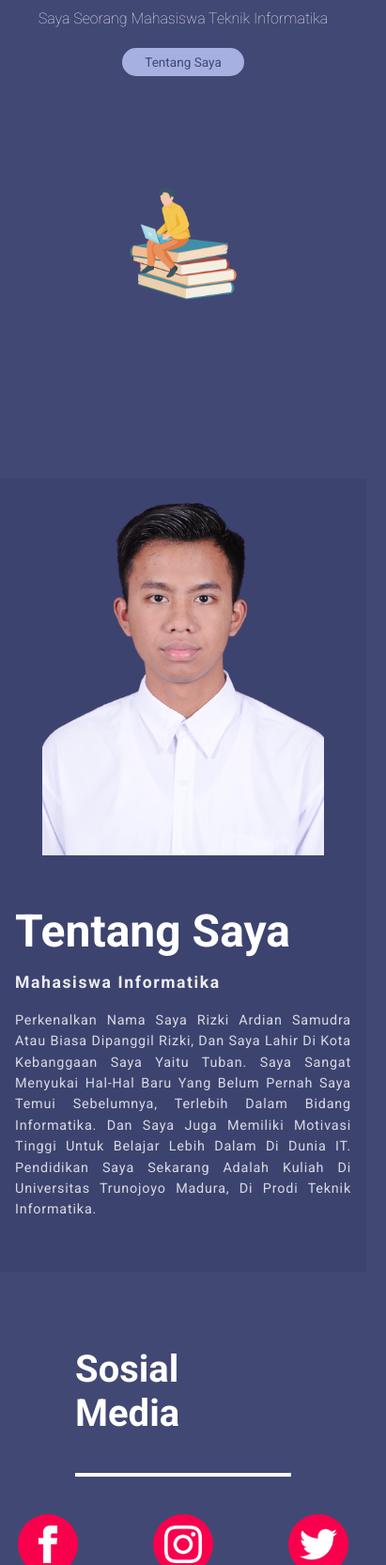
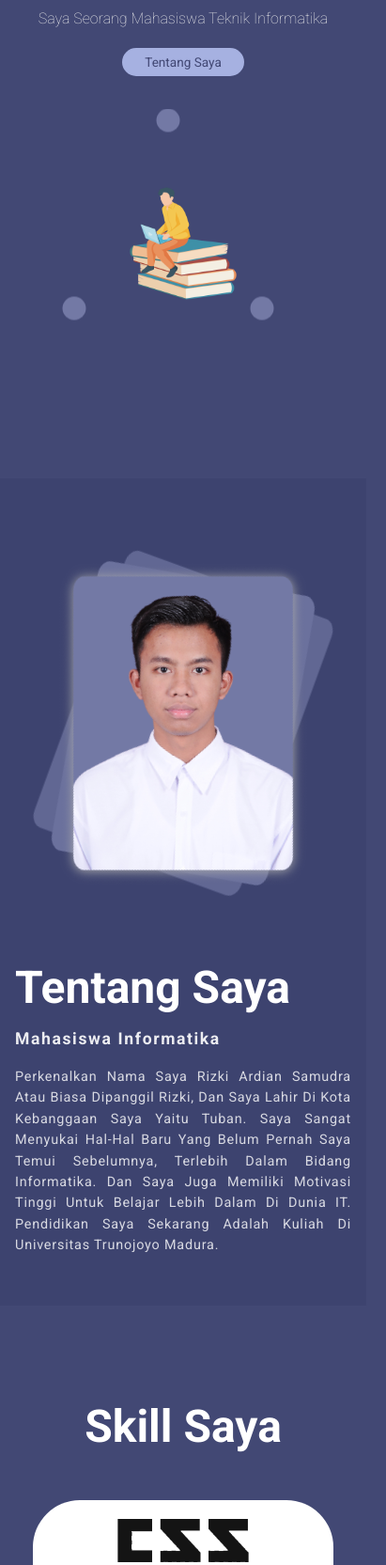
Before and after one commit to rizkiardiansamudra/rizkiardian.github.io, a plain HTML site: page index.html in a window 390 px wide. Shown: the part 335-2000 px from the top of the page at 94% size, 411 px wide, since content can reach past the window. Drawn offline with Linux system fonts and the light colour scheme.

Commit message:
Add files via upload

```diff
--- a/index.html
+++ b/index.html
@@ -25,8 +25,7 @@
         <a href="#kontak">kontak</a>
     </nav>
 
-    <div class="icon">
-    </div>
+    <div class="icon"></div>
 
 </header>
 
@@ -36,6 +35,13 @@
 <!-- home start -->
 
 <div class="home" id="home">
+
+    <div class="box-circle">
+        <div class="circle"></div>
+        <div class="circle"></div>
+        <div class="circle"></div>
+    </div>
+
 
 	<aside>
         <div class="content">
@@ -55,30 +61,52 @@
 
 <main>
 
-    <div class="tentang" id="tentang">
+    <div class="tentang">
 
-        <article class="article">
+        <article class="article" id="tentang">
 
             <div class="foto">
-                <img src="images/foto.png">
+                <div class="bg-foto1">
+                    <div class="bg-foto2">
+                        <img src="images/foto.png">
+                    </div>
+                </div>
             </div>
 
             <div class="deskripsi">
 				<h2>Tentang Saya</h2>
 				<h5>Mahasiswa Informatika</h5>
-				<p>Perkenalkan nama saya Rizki Ardian Samudra atau biasa dipanggil Rizki, dan saya lahir di kota kebanggaan saya yaitu Tuban. Saya sangat menyukai hal-hal baru yang belum pernah saya temui sebelumnya, terlebih dalam bidang informatika. Dan saya juga memiliki motivasi tinggi untuk belajar lebih dalam di dunia IT. Pendidikan saya sekarang adalah kuliah di Universitas Trunojoyo Madura, di Prodi Teknik Informatika.</p>
+				<p>Perkenalkan nama saya Rizki Ardian Samudra atau biasa dipanggil Rizki, dan saya lahir di kota kebanggaan saya yaitu Tuban. Saya sangat menyukai hal-hal baru yang belum pernah saya temui sebelumnya, terlebih dalam bidang informatika. Dan saya juga memiliki motivasi tinggi untuk belajar lebih dalam di dunia IT. Pendidikan saya sekarang adalah kuliah di Universitas Trunojoyo Madura.</p>
 			</div>
 
         </article>
 
     </div>
 
+
+    <div class="skills" id="skills">
+		<div class="title">
+			<h1>Skill Saya</h1>
+		</div>
+		<div class="box">
+			<div class="logo">
+				<img src="images/css.png">
+			</div>
+			<div class="logo">
+				<img src="images/html.png">
+			</div>
+			<div class="logo">
+				<img src="images/javascript.png">
+			</div>
+		</div>
+	</div>
+
+
     <div class="kontak" id="kontak">
 
         <aside>
 
             <p>Sosial Media</p>
-            <hr>
             <div class="sosmed">
                 <a href="https://www.facebook.com/profile.php?id=100069632323607"><div class="facebook"></div></a>
                 <a href="https://www.instagram.com/rizkiardiansamudra/"><div class="instagram"></div></a>
--- a/style.css
+++ b/style.css
@@ -74,7 +74,12 @@ header .icon {
   display: none;
 }
 
+.home {
+  position: relative;
+}
+
 .home aside {
+  position: relative;
   display: flex;
   align-items: center;
   background: url(images/buku.png) no-repeat;
@@ -134,11 +139,33 @@ header .icon {
 
 .tentang .article .foto {
   flex: 1 1 45rem;
+  overflow: hidden;
+}
+
+.tentang .article .foto .bg-foto1 {
+  background-color: #616793;
+  border-radius: 5%;
+  width: fit-content;
+  rotate: 20deg;
+  margin: auto;
+}
+
+.tentang .article .foto .bg-foto2 {
+  background-color: #6b719d;
+  border-radius: 5%;
+  width: fit-content;
+  rotate: -10deg;
 }
 
 .tentang .article .foto img {
+  background-color: #7379a5;
+  border-radius: 5%;
   display: block;
   margin: auto;
+  rotate: -10deg;
+  box-shadow: 0px 2px 20px #aaaaaa;
+  width: 100%;
+  object-fit: cover;
 }
 
 .tentang .article .deskripsi {
@@ -172,9 +199,10 @@ header .icon {
 }
 
 .kontak {
-  background: var(--warna-empat);
+  background: rgba(61, 67, 111);
   max-height: 45rem;
   padding: 10rem;
+  padding-bottom: 38rem;
 }
 
 .kontak aside {
@@ -191,14 +219,10 @@ header .icon {
   margin-bottom: 5rem;
 }
 
-.kontak aside hr {
-  width: 100%;
-  background-color: white;
-  height: 0.5rem;
-}
-
 .sosmed {
   display: flex;
+  padding: 0px 120px;
+  border-top: 4px solid white;
 }
 
 .sosmed a {
@@ -257,6 +281,83 @@ header .icon {
   color: white;
 }
 
+.box-circle {
+  position: absolute;
+  top: 15%;
+  right: 10%;
+  width: 500px;
+  height: 500px;
+  animation: putar 5s linear infinite;
+  /* background-color: red;
+  opacity: 50%;
+  border-radius: 100%; */
+}
+
+@keyframes putar {
+  from {
+    transform: rotate(0deg);
+  }
+  to {
+    transform: rotate(360deg);
+  }
+}
+
+.circle {
+  position: absolute;
+  width: 50px;
+  height: 50px;
+  background-color: #7379a5;
+  border-radius: 100%;
+  margin: -25px;
+}
+
+.circle:nth-child(1) {
+  top: 0;
+  left: 50%;
+}
+
+.circle:nth-child(2) {
+  top: 80%;
+  left: 90%;
+}
+
+.circle:nth-child(3) {
+  top: 80%;
+  right: 90%;
+}
+
+.skills {
+  background: var(--warna-empat);
+  width: 100%;
+  padding-top: 50px;
+  padding-bottom: 150px;
+}
+
+.title h1 {
+  color: white;
+  font-size: 75px;
+  margin: 50px auto;
+  text-align: center;
+}
+.box {
+  display: flex;
+  justify-content: center;
+  align-items: center;
+}
+.box .logo {
+  background-color: white;
+  border-radius: 50px;
+  padding: 20px;
+  margin: 0px 20px;
+}
+.box .logo img {
+  width: 20rem;
+}
+.box .logo:nth-child(2) img {
+  height: 30rem;
+  width: 25rem;
+}
+
 /* media queri */
 @media (max-width: 990px) {
   html {
@@ -268,6 +369,49 @@ header .icon {
 
   .home aside {
     padding: 2rem;
+  }
+
+  .tentang {
+    padding-left: 2rem;
+    padding-right: 2rem;
+  }
+
+  .tentang .article .foto .bg-foto1 {
+    scale: 0.8;
+    margin: auto;
+  }
+
+  .box-circle {
+    scale: 0.8;
+    top: 20%;
+    right: 1%;
+  }
+
+  .title h1 {
+    font-size: 6rem;
+  }
+
+  .box {
+    display: block;
+  }
+  .box .logo {
+    border-radius: 50px;
+    padding: 20px;
+    margin: auto;
+    margin-bottom: 5rem;
+    width: 40rem;
+    height: 50rem;
+    overflow: hidden;
+  }
+  .box .logo img {
+    width: 100%;
+    margin: auto;
+    object-fit: cover;
+    object-position: center;
+  }
+  .box .logo:nth-child(2) img {
+    width: 100%;
+    height: 100%;
   }
 }
 
@@ -320,6 +464,23 @@ header .icon {
   .tentang {
     padding: 0rem;
   }
+
+  .tentang .article .foto .bg-foto1 {
+    scale: 0.8;
+    margin: auto;
+    margin-top: 40px;
+    margin-bottom: -20px;
+  }
+
+  .box-circle {
+    scale: 0.7;
+    top: 40%;
+    right: 10%;
+  }
+
+  .sosmed {
+    padding: 0 10px;
+  }
 }
 
 @media (max-width: 450px) {
@@ -327,8 +488,23 @@ header .icon {
     font-size: 50%;
   }
 
-  .tentang .article .foto img {
-    width: 300px;
+  .tentang .article .foto .bg-foto1 {
     margin: auto;
+    scale: 0.6;
+    margin-bottom: -60px;
+  }
+
+  .box-circle {
+    scale: 0.5;
+    top: 40%;
+    right: -10%;
+  }
+
+  .sosmed a {
+    margin: 5rem 2rem;
+  }
+
+  .kontak {
+    padding: 10rem 0;
   }
 }
```
Also changed, not shown: images/css.png (added), images/html.png (added), images/javascript.png (added).
